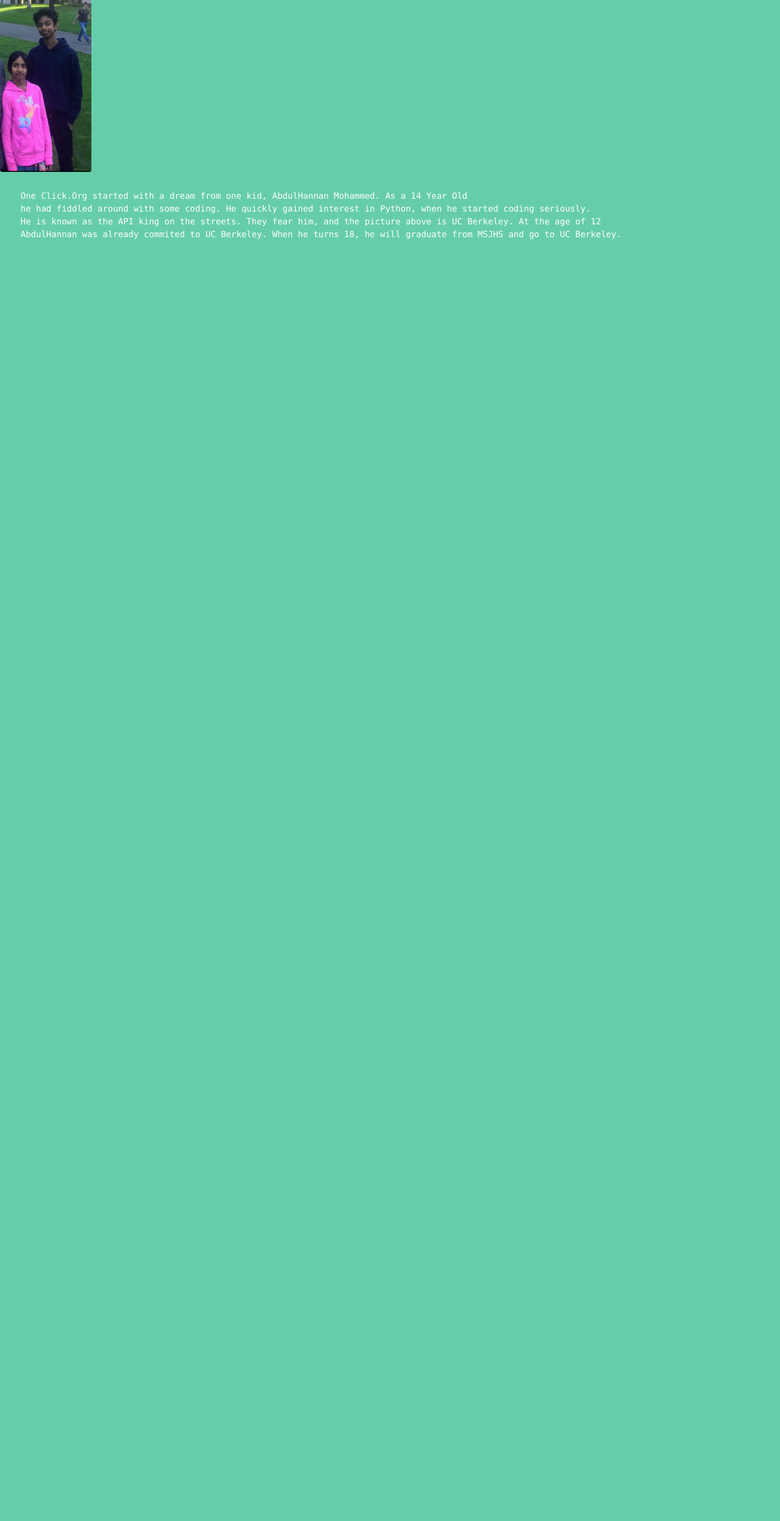
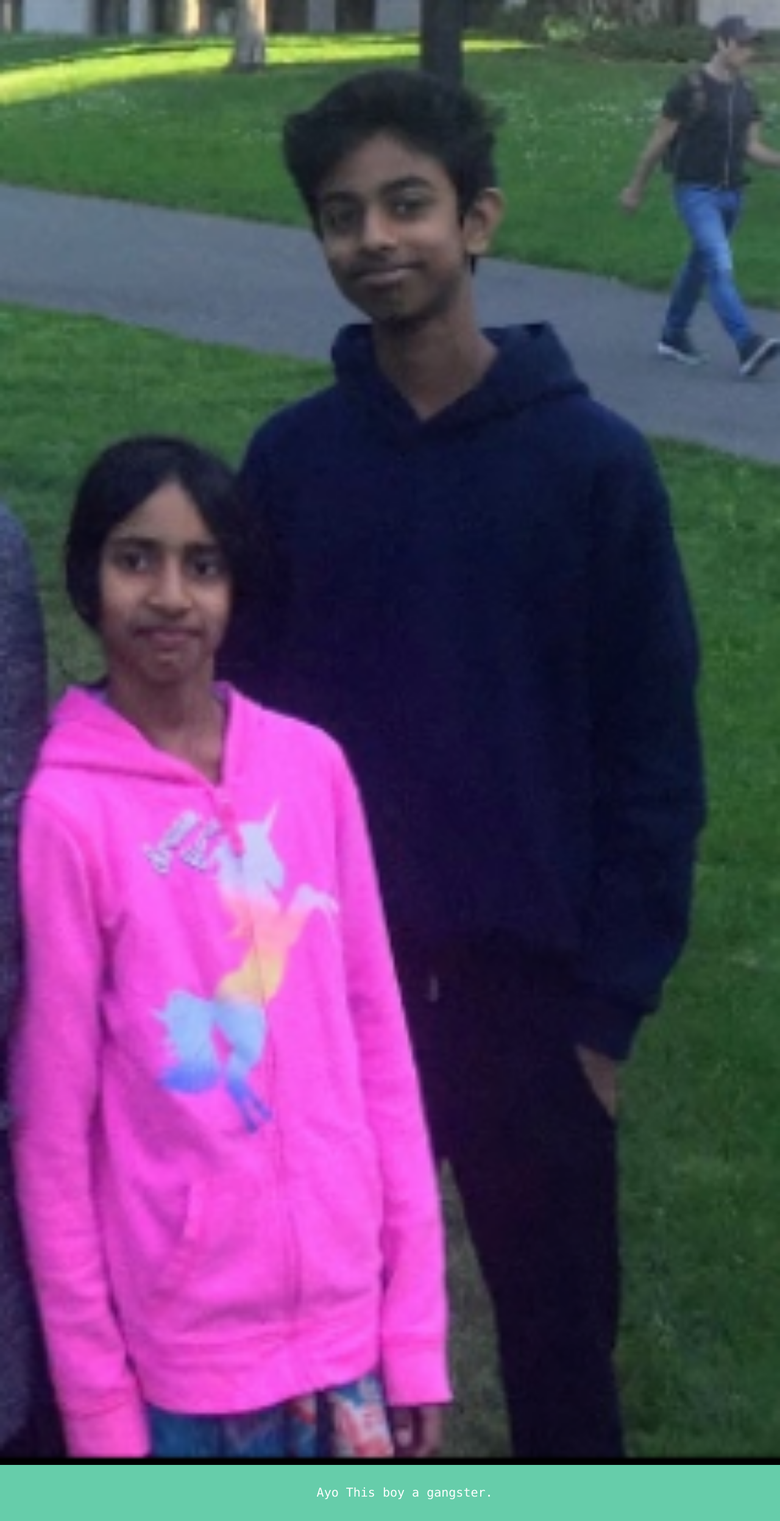
Before and after one commit to abdulhannanm/1click, a Flask app: page /admin in a window 1280 px wide. Shown: the part 64-2559 px from the top of the page at 61% size. Before the commit the page ends 456 px from the top, so only its background shows below. Run offline with Flask 2, Linux system fonts and the light colour scheme; some libraries are stand-ins or nearby versions.

Commit message:
Admin Looking Kinda Thicc Doe

```diff
--- a/templates/admin.html
+++ b/templates/admin.html
@@ -3,17 +3,30 @@
 {% block content %}
 <html>
 <body style="background-color:mediumaquamarine;">
+<head>
+<style>
+p {text-align: center;}
+img {
+  display: block;
+  margin-left: auto;
+  margin-right: auto;
+}
+pre {
+  font-size: 20px;
+}
+</style>
+</head>
+<body>
+<img src="/static/rayyan.png" alt="Get Better Wifi Boy" style="width:100%;">
+<pre><p style="color:white">
+    Ayo This boy a gangster.</pre>
+    </p>
+
+
 
 </body>
+
 </html>
-<figure class="figure">
-  <img src="/static/rayyan.png" width="150"class="figure-img img-fluid rounded" alt="Get Better WIFI">
- <pre><p style="color:white">
-    One Click.Org started with a dream from one kid, AbdulHannan Mohammed. As a 14 Year Old
-    he had fiddled around with some coding. He quickly gained interest in Python, when he started coding seriously.
-    He is known as the API king on the streets. They fear him, and the picture above is UC Berkeley. At the age of 12
-    AbdulHannan was already commited to UC Berkeley. When he turns 18, he will graduate from MSJHS and go to UC Berkeley.
-    </pre>
-  </p>
-</figure>
+
+
 {% endblock %}
--- a/templates/home.html
+++ b/templates/home.html
@@ -23,7 +23,7 @@ pre {
 <pre><p style="color:white">
     1Click Is the future of web surfing. Why Use your Keyboard when you can do
     specific tasks just with your voice. Using the "Hello River" function, you
-    enable River.River is an artificial intelligence Robot that does specific tasks.
+    enable River. River is an artificial intelligence Robot that does specific tasks.
     River can scroll down, River can scroll up,River can click links,River can go to any website,
     we'd be here all day if you wanted to here everything River does. Instead watch the video below.
     We haven't just made a knockoff siri.We've revolutionized the way you use your computer.</pre>
@@ -35,7 +35,6 @@ pre {
     Using an advanced Text To Speech analysis algorithm,
     1Click! turns your words into a voice.</pre>
     </p>
-
 </body>
 </html>
 
```
